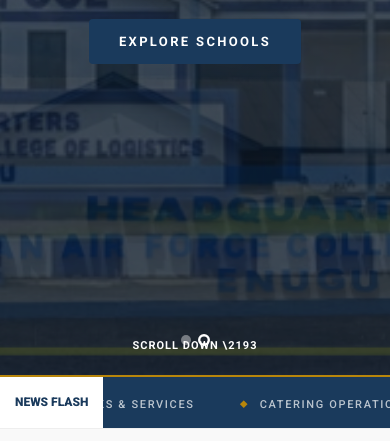
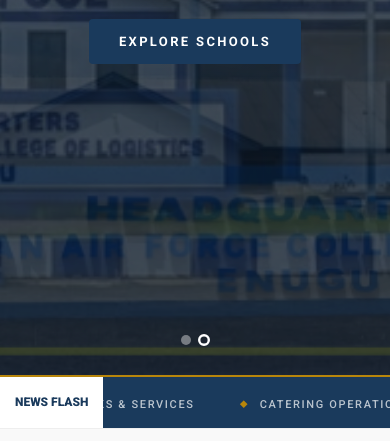
Before and after one commit to Miralex20/nafcol, a website built with Vite: page index.html in a window 390 px wide. Shown: the part 403-844 px from the top of the page. Built offline with nearby package versions, Linux system fonts and the light colour scheme.

Commit message:
fix: Remove overlapping Scroll Down text from mobile hero

```diff
--- a/src/pages/home/home.css
+++ b/src/pages/home/home.css
@@ -449,10 +449,6 @@
     padding: 12px 30px; text-transform: uppercase; font-size: 13px; font-weight: 700;
   }
   .hero__btns .btn--navy svg { display: none; }
-  .hero::after {
-    content: 'Scroll Down \\2193'; position: absolute; bottom: 20px; left: 50%; transform: translateX(-50%);
-    color: white; font-size: 11px; text-transform: uppercase; letter-spacing: 1px; font-weight: bold;
-  }
 
   /* Marquee (News Flash) */
   .marquee-strip { background: var(--white); color: var(--text); border-bottom: 1px solid #eee; padding-left: 100px; box-sizing: border-box; width: 100%; overflow: hidden; position: relative; }
```
